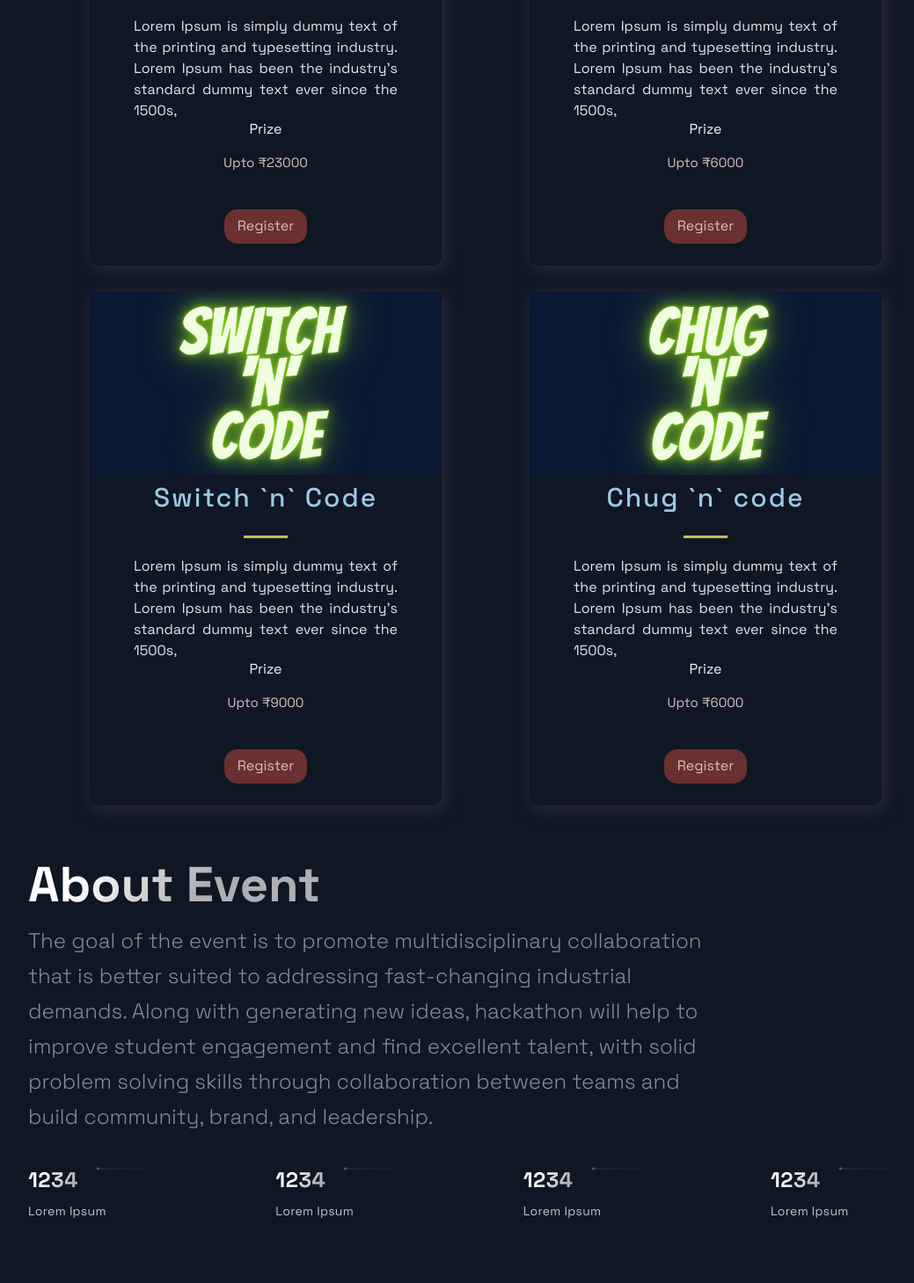
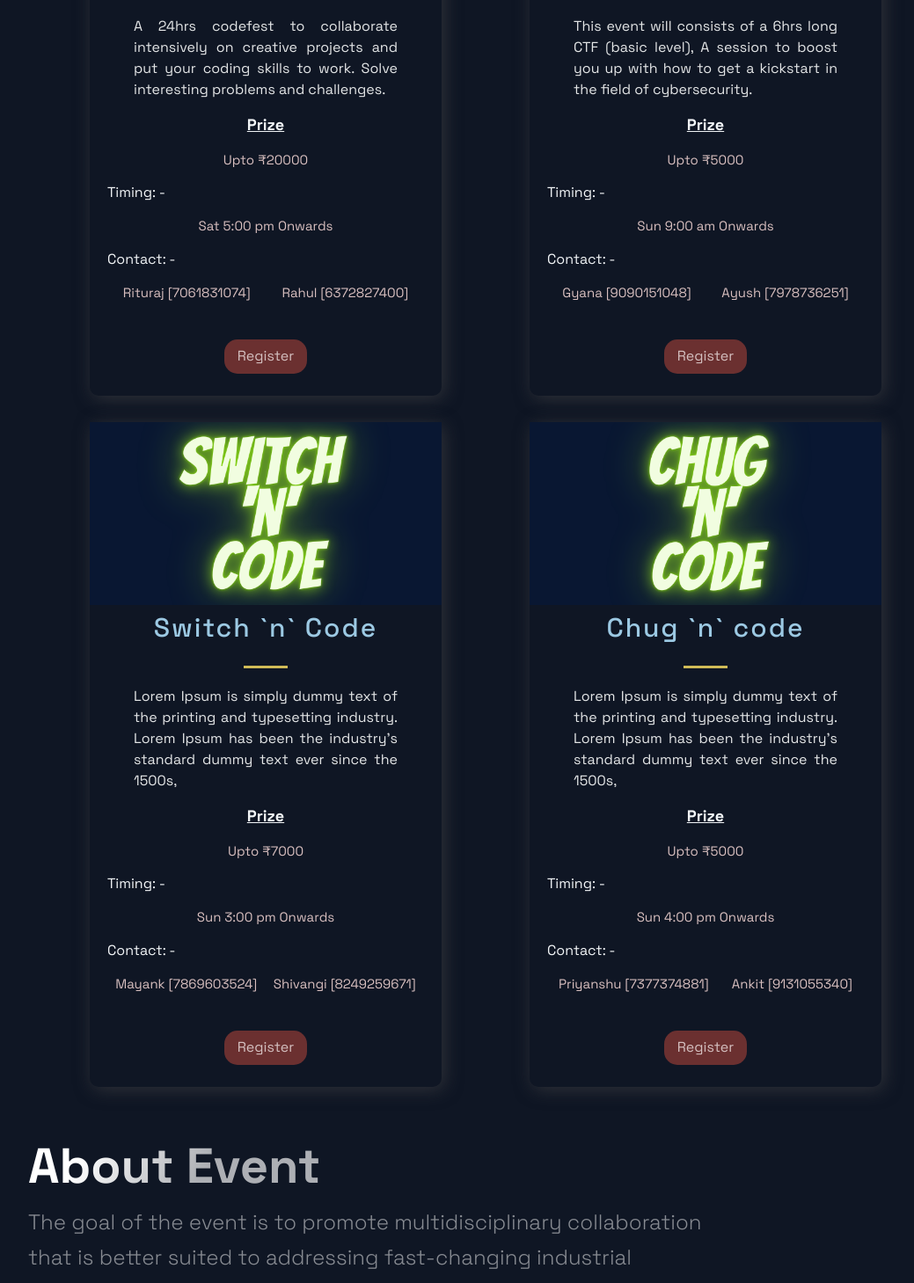
Before and after one commit to RiturajGupta21/Illuminate, a Next.js app: page / in a window 1280 px wide. Shown: the part 1760-3219 px from the top of the page at 88% size, without its empty margins (88-1127 px from the left). Built offline with nearby package versions, Linux system fonts and the light colour scheme.

Commit message:
Minor Changes

```diff
--- a/src/components/Events/Events.js
+++ b/src/components/Events/Events.js
@@ -12,22 +12,35 @@ const Events = () => (
       {events.map((p, i) => {
         return (
           <BlogCard key={i}>
-          <Img src={p.image} />
+            <Img src={p.image} />
             <TitleContent>
               <HeaderThree title>{p.title}</HeaderThree>
               <Hr />
             </TitleContent>
             <CardInfo className="card-info">{p.description}</CardInfo>
             <div>
-              <TitleContent>Prize</TitleContent>
+              <br></br>
+              <TitleContent style={{textDecoration: 'underline', fontWeight: 'bold', fontSize: 'large'}}>Prize</TitleContent>
               <TagList>
                 {p.tags.map((t, i) => {
                   return <Tag key={i}>{t}</Tag>;
                 })}
               </TagList>
             </div>
+            <TitleContent style={{ textAlign: 'left', marginLeft: '20px' }}>Timing: - </TitleContent>
+            <TagList>
+              {p.tags2.map((t, i) => {
+                return <Tag key={i}>{t}</Tag>;
+              })}
+            </TagList>
+            <TitleContent style={{ textAlign: 'left', marginLeft: '20px' }}>Contact: -</TitleContent>
+            <TagList>
+              {p.tags1.map((t, i) => {
+                return <Tag key={i}>{t}</Tag>;
+              })}
+            </TagList>
             <UtilityList>
-              <ExternalLinks href={p.visit}>Register</ExternalLinks>
+              <ExternalLinks href={p.visit} target ="_blank">Register</ExternalLinks>
               {/* <ExternalLinks href={p.source}>Images</ExternalLinks> */}
             </UtilityList>
           </BlogCard>
--- a/src/constants/constants.js
+++ b/src/constants/constants.js
@@ -1,45 +1,53 @@
 export const events = [
   {
     title: 'HackerWar 3.0',
-    description: "Lorem Ipsum is simply dummy text of the printing and typesetting industry. Lorem Ipsum has been the industry's standard dummy text ever since the 1500s,",
+    description: "A 24hrs codefest to collaborate intensively on creative projects and put your coding skills to work. Solve interesting problems and challenges.",
     image: '/images/1.png',
-    tags: ['Upto ₹23000'],
+    tags: ['Upto ₹20000'],
+    tags1: ['Rituraj [7061831074]', 'Rahul [6372827400]'],
+    tags2: ['Sat 5:00 pm Onwards'],
     source: 'https://codex-iter.in/',
-    visit: 'https://codex-iter.in/',
+    visit: 'https://forms.gle/bEcC8f9xTae6MdgC9',
     id: 0,
   },
   {
     title: 'Capture the Flag',
-    description:"Lorem Ipsum is simply dummy text of the printing and typesetting industry. Lorem Ipsum has been the industry's standard dummy text ever since the 1500s,",
+    description:"This event will consists of a 6hrs long CTF (basic level), A session to boost you up with how to get a kickstart in the field of cybersecurity.",
     image: '/images/2.png',
-    tags: ['Upto ₹6000'],
+    tags: ['Upto ₹5000'],
+    tags1: ['Gyana [9090151048]', 'Ayush [7978736251]'],
+    tags2: ['Sun 9:00 am Onwards'],
     source: 'https://codex-iter.in/',
-    visit: 'https://codex-iter.in/',
+    visit: 'https://forms.gle/ZmpM5gb91DeyxYJf8',
     id: 1,
   },
   {
     title: 'Switch `n` Code',
     description: "Lorem Ipsum is simply dummy text of the printing and typesetting industry. Lorem Ipsum has been the industry's standard dummy text ever since the 1500s,",
     image: '/images/3.png',
-    tags: ['Upto ₹9000'],
+    tags: ['Upto ₹7000'],
+    tags1: ['Mayank [7869603524]', 'Shivangi [8249259671]'],
+    tags2: ['Sun 3:00 pm Onwards'],
     source: 'https://codex-iter.in/',
-    visit: 'https://codex-iter.in/',
+    visit: 'https://forms.gle/J73szhbyDKdNUNPb8',
     id: 2,
   },
   {
     title: 'Chug `n` code',
     description: "Lorem Ipsum is simply dummy text of the printing and typesetting industry. Lorem Ipsum has been the industry's standard dummy text ever since the 1500s,",
     image: '/images/4.png',
-    tags: ['Upto ₹6000'],
+    tags: ['Upto ₹5000'],
+    tags1: ['Priyanshu [7377374881]', 'Ankit [9131055340]'],
+    tags2: ['Sun 4:00 pm Onwards'],
     source: 'https://codex-iter.in/',
-    visit: 'https://codex-iter.in/',
+    visit: 'https://forms.gle/zqqhVonjnradSsjX7',
     id: 3,
   },
 ];
 
 export const TimeLineData = [
-  { time: 1234, text: 'Lorem Ipsum ', },
-  { time: 1234, text: 'Lorem Ipsum ', },
-  { time: 1234, text: 'Lorem Ipsum ', },
-  { time: 1234, text: 'Lorem Ipsum ', },
+  { time: "27th May", text: 'Registrations Opens', },
+  { time: "15th Jun", text: 'Registrations Close', },
+  { time: "3rdWeek Jun", text: 'Event Date', },
+  // { time: "3rdWeek Jun", text: 'Event Ends', }
 ];
--- a/src/pages/index.js
+++ b/src/pages/index.js
@@ -19,7 +19,7 @@ const Home = () => {
       </Section>
       <Projects />
       <Timeline />
-      <Acomplishments />
+      {/* <Acomplishments /> */}
     </Layout>
   );
 };
--- a/src/styles/GlobalComponents/index.js
+++ b/src/styles/GlobalComponents/index.js
@@ -42,6 +42,16 @@ grid-template-columns: 1fr 1fr;
   margin: 0 auto;
   max-width: 800px;
 }
+
+
+@media ${(props) => props.theme.breakpoints.xmd} {
+  display: ${(props) => props.grid ? "grid" : "flex"};
+  flex-direction: ${(props) => props.row ? "row" : "column"};
+  padding: ${(props) => props.nopadding ? "0" : "0"} ;
+  margin: 0 auto;
+  max-width: 760px;
+}
+
 
 @media ${(props) => props.theme.breakpoints.sm} {
   padding: ${(props) => props.nopadding ? "0" : "0"} ;
--- a/src/themes/default.js
+++ b/src/themes/default.js
@@ -16,6 +16,7 @@ export default {
   breakpoints: {
     sm: 'screen and (max-width: 640px)',
     md: 'screen and (max-width: 768px)',
+    xmd: 'screen and (max-width: 968px)',
     lg: 'screen and (max-width: 1024px)',
     xl: 'screen and (max-width: 1280px)'
   },
```
Also changed, not shown: public/images/background.png, public/images/logocodex.png (deleted).
